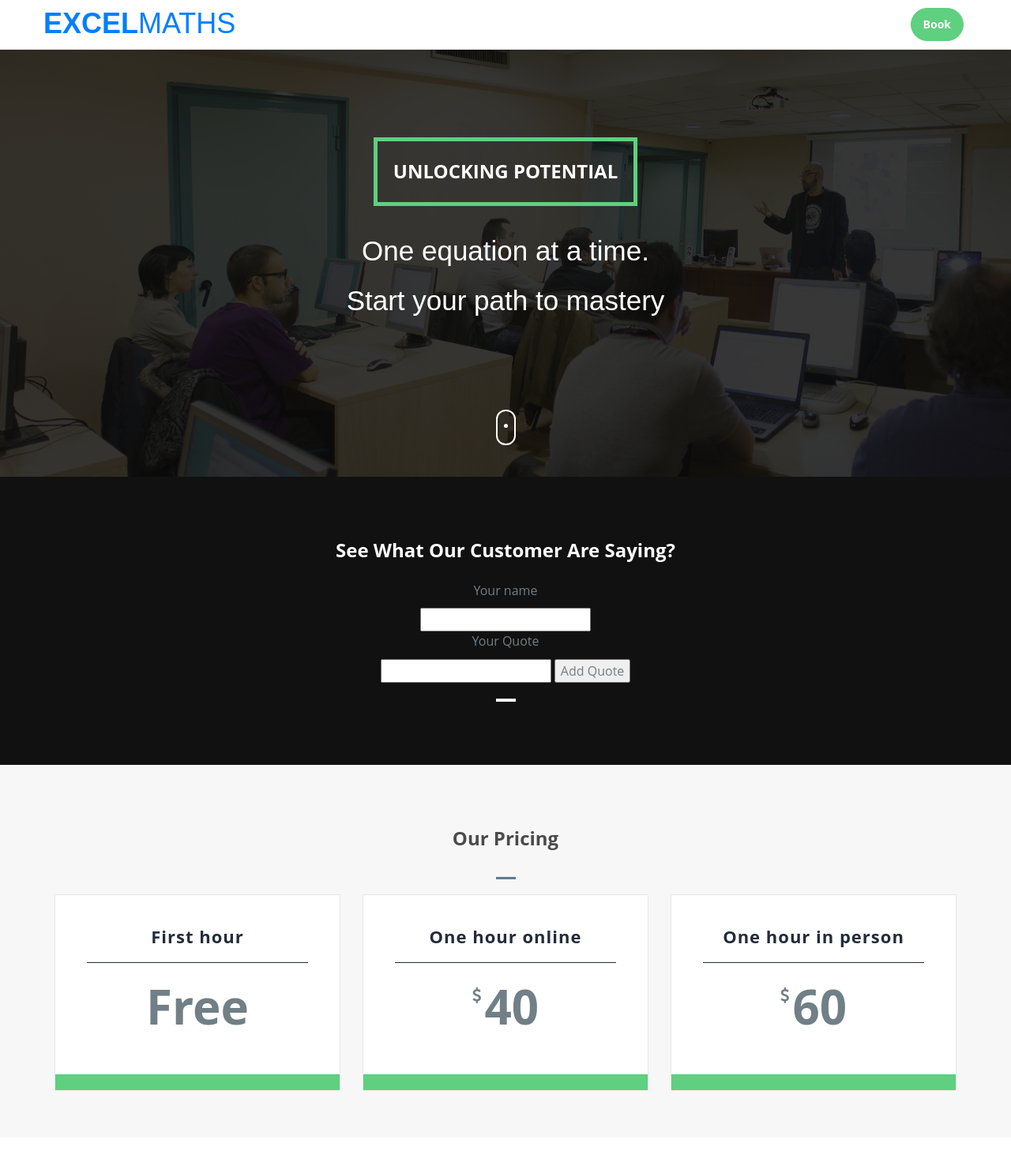
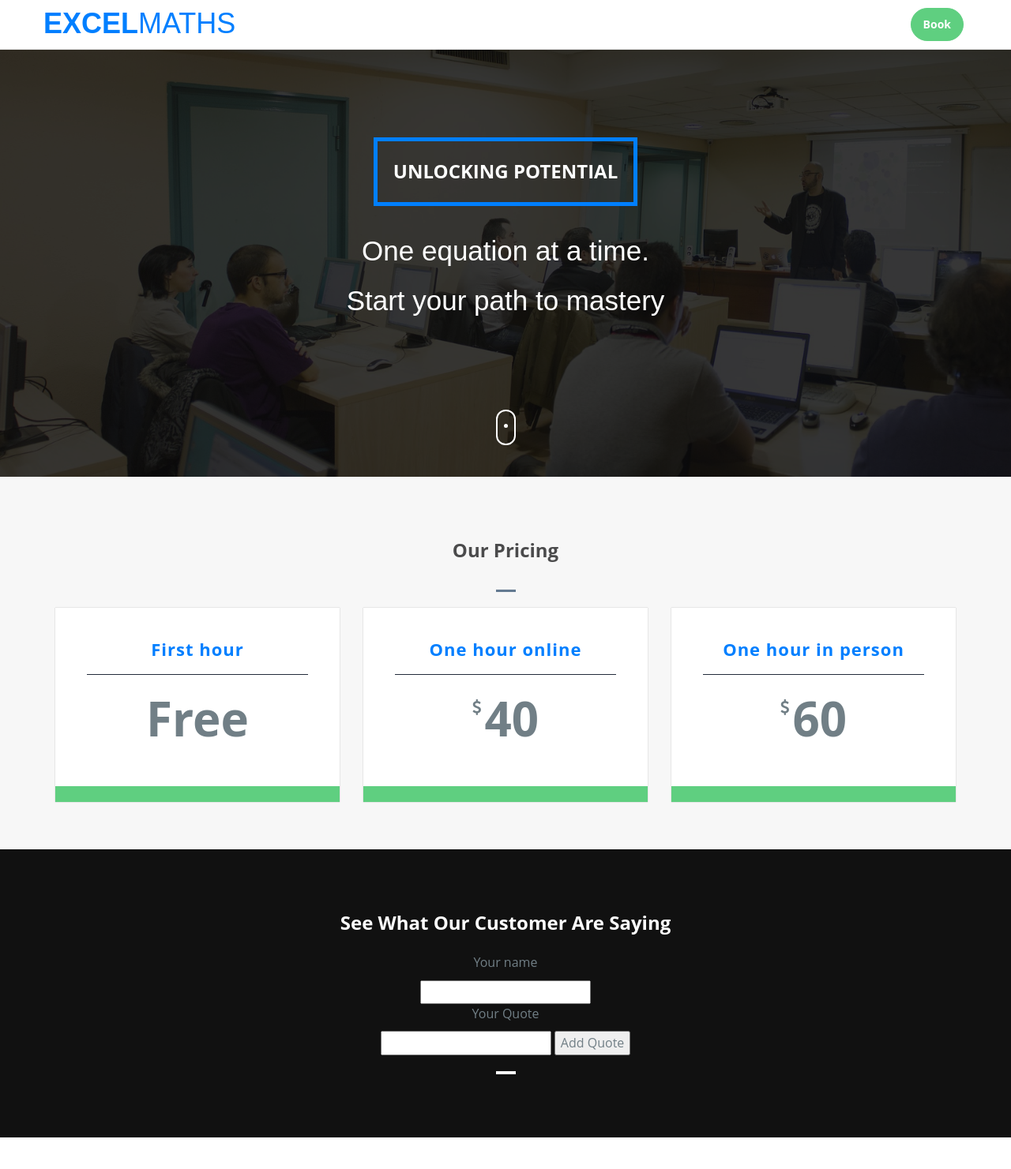
Before and after one commit to DarrenRobinson500/alex_website, a Django app: page / in a window 1280 px wide. Shown: the top 1481 px of the page at 79% size. Run offline with Django 5.2, Linux system fonts and the light colour scheme; data that the repository does not hold is empty; some libraries are stand-ins or nearby versions.

Commit message:
Tried to add more blue

```diff
--- a/app/static/app/css/style.css
+++ b/app/static/app/css/style.css
@@ -84,7 +84,7 @@ Navigation bar
 .btn-trial a:hover, .btn-trial a:focus{
 	border: 1px solid #5FCF80;
 	background-color: #fff;
-	color: #5FCF80 !important;
+	color: #007FFF !important;
 }
 .navbar-default .navbar-brand {
     font-family: 'Dosis', sans-serif !important;
@@ -128,7 +128,7 @@ Banner
     color: #fff;
 }
 .text-border{
-	border: 5px solid #5FCF80;
+	border: 5px solid #007FFF;
 	display: inline-block;
 	margin-top: 150px;
 }
@@ -455,7 +455,7 @@ Price Table
 }
 .price-table .pricing-head h4 {
     font-size: 22px;
-    color: #232c3b;
+    color: #007FFF;
     margin-top: 0px;
     letter-spacing: 1px;
     border-bottom: 1px solid #232c3b;
--- a/app/templates/home.html
+++ b/app/templates/home.html
@@ -119,49 +119,6 @@
 
 
   <!--/ Banner-->
-
-  <!--Testimonial-->
-  <section id="testimonial" class="section-padding">
-    <div class="container">
-      <div class="row">
-        <div class="header-section text-center">
-          <h2 class="white">See What Our Customer Are Saying?</h2>
-
-          <form action="{% url 'quote' %}" class="form-inline my-2 my-lg-0" method="POST">
-            {% csrf_token %}
-            <p>Your name</p>
-            <input type="text" name="name">
-            <p>Your Quote</p>
-            <input type="text" name="quote">
-            <button type="submit">Add Quote</button>
-          </form>
-
-          <p class="white"></p>
-          <hr class="bottom-line bg-white">
-        </div>
-
-          {% for quote in quotes %}
-
-          {% if quote.odd %} <div class="col-md-6 col-sm-6">
-
-          {% else %}
-            <div class="col-md-6 col-sm-6">
-          {% endif %}
-              <div class="text-comment">
-                <p class="text-par">"{{ quote.quote }}"</p>
-                <p class="text-name">{{ quote.name }}  {{ quote.date }}</p>
-              </div>
-              <p></p>
-            </div>
-          <p></p>
-
-          {% endfor %}
-
-        </div>
-      </div>
-    </div>
-  </section>
-  <!--/ Testimonial-->
   <!--Pricing-->
   <section id="pricing" class="section-padding">
     <div class="container">
@@ -218,6 +175,49 @@
     </div>
   </section>
   <!--/ Pricing-->
+
+  <!--Testimonial-->
+  <section id="testimonial" class="section-padding">
+    <div class="container">
+      <div class="row">
+        <div class="header-section text-center">
+          <h2 class="white">See What Our Customer Are Saying</h2>
+
+          <form action="{% url 'quote' %}" class="form-inline my-2 my-lg-0" method="POST">
+            {% csrf_token %}
+            <p>Your name</p>
+            <input type="text" name="name">
+            <p>Your Quote</p>
+            <input type="text" name="quote">
+            <button type="submit">Add Quote</button>
+          </form>
+
+          <p class="white"></p>
+          <hr class="bottom-line bg-white">
+        </div>
+
+          {% for quote in quotes %}
+
+          {% if quote.odd %} <div class="col-md-6 col-sm-6">
+
+          {% else %}
+            <div class="col-md-6 col-sm-6">
+          {% endif %}
+              <div class="text-comment">
+                <p class="text-par">"{{ quote.quote }}"</p>
+                <p class="text-name">{{ quote.name }}  {{ quote.date }}</p>
+              </div>
+              <p></p>
+            </div>
+          <p></p>
+
+          {% endfor %}
+
+        </div>
+      </div>
+    </div>
+  </section>
+  <!--/ Testimonial-->
   <!--Contact-->
   <section id="contact" class="section-padding">
     <div class="container">
--- a/main/settings.py
+++ b/main/settings.py
@@ -160,3 +160,6 @@ AWS_S3_FILE_OVERWRITE = False
 AWS_DEFAULT_ACL =  None
 AWS_S3_VERITY = True
 DEFAULT_FILE_STORAGE = 'storages.backends.s3boto3.S3Boto3Storage'
+
+from django.core.cache import cache
+cache.clear()
--- a/static/app/css/style.css
+++ b/static/app/css/style.css
@@ -84,7 +84,7 @@ Navigation bar
 .btn-trial a:hover, .btn-trial a:focus{
 	border: 1px solid #5FCF80;
 	background-color: #fff;
-	color: #5FCF80 !important;
+	color: #007FFF !important;
 }
 .navbar-default .navbar-brand {
     font-family: 'Dosis', sans-serif !important;
@@ -128,7 +128,7 @@ Banner
     color: #fff;
 }
 .text-border{
-	border: 5px solid #5FCF80;
+	border: 5px solid #007FFF;
 	display: inline-block;
 	margin-top: 150px;
 }
@@ -455,7 +455,7 @@ Price Table
 }
 .price-table .pricing-head h4 {
     font-size: 22px;
-    color: #232c3b;
+    color: #007FFF;
     margin-top: 0px;
     letter-spacing: 1px;
     border-bottom: 1px solid #232c3b;
```
